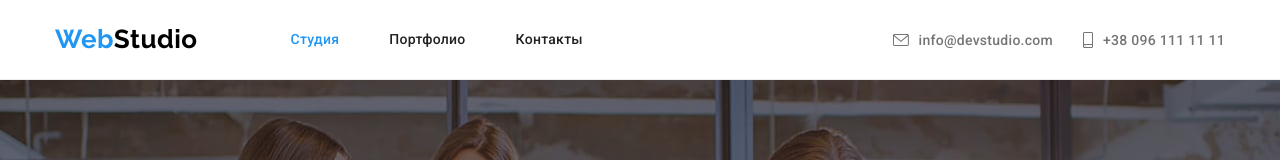
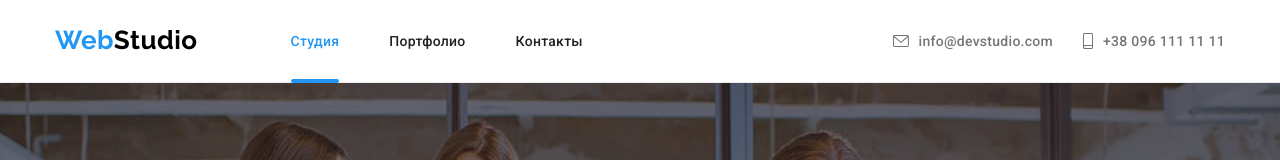
Before and after one commit to DmitriyGovosyants/goit-markup-hw-05, a plain HTML site: page index.html in a window 1280 px wide. Shown: the top 160 px of the page. Drawn offline with nearby package versions, Linux system fonts and the light colour scheme.

Commit message:
v0.10 add current page line

```diff
--- a/css/styles.css
+++ b/css/styles.css
@@ -146,6 +146,10 @@ img {
   margin-left: 93px;
 }
 
+.nav-item {
+  position: relative;
+}
+
 .contacts-list {
   display: flex;
   align-items: center;
@@ -168,14 +172,28 @@ img {
 }
 
 .nav-link {
-  padding-top: 15px;
-  padding-bottom: 15px;
+  display: block;
+  padding-top: 33px;
+  padding-bottom: 33px;
 
   color: var(--text-secondary-color);
 }
 
 .nav-link.current {
   color: var(--accent-color);
+}
+
+.current::after {
+  content: '';
+  position: absolute;
+  left: 0;
+  bottom: -1px;
+
+  width: 100%;
+  height: 4px;
+
+  background-color: var(--accent-color);
+  border-radius: 2px;
 }
 
 .contacts-link {
```
